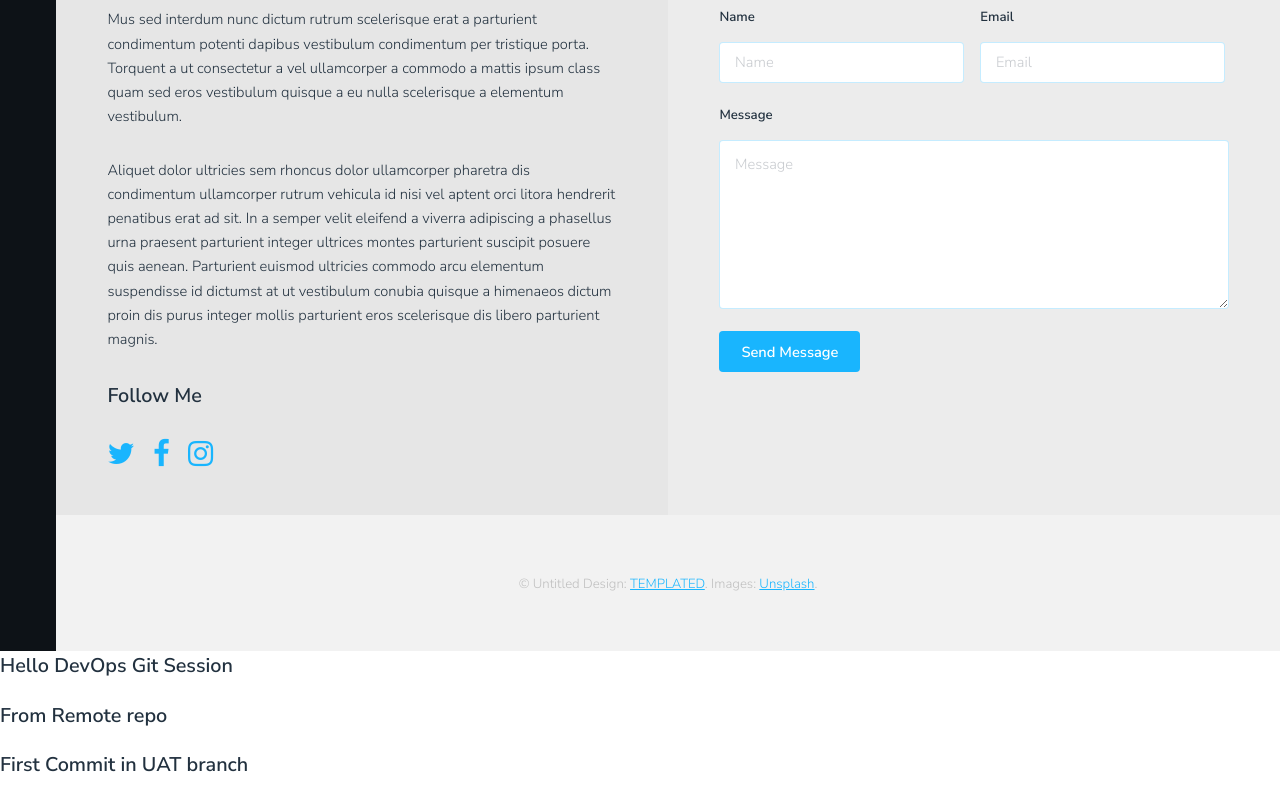
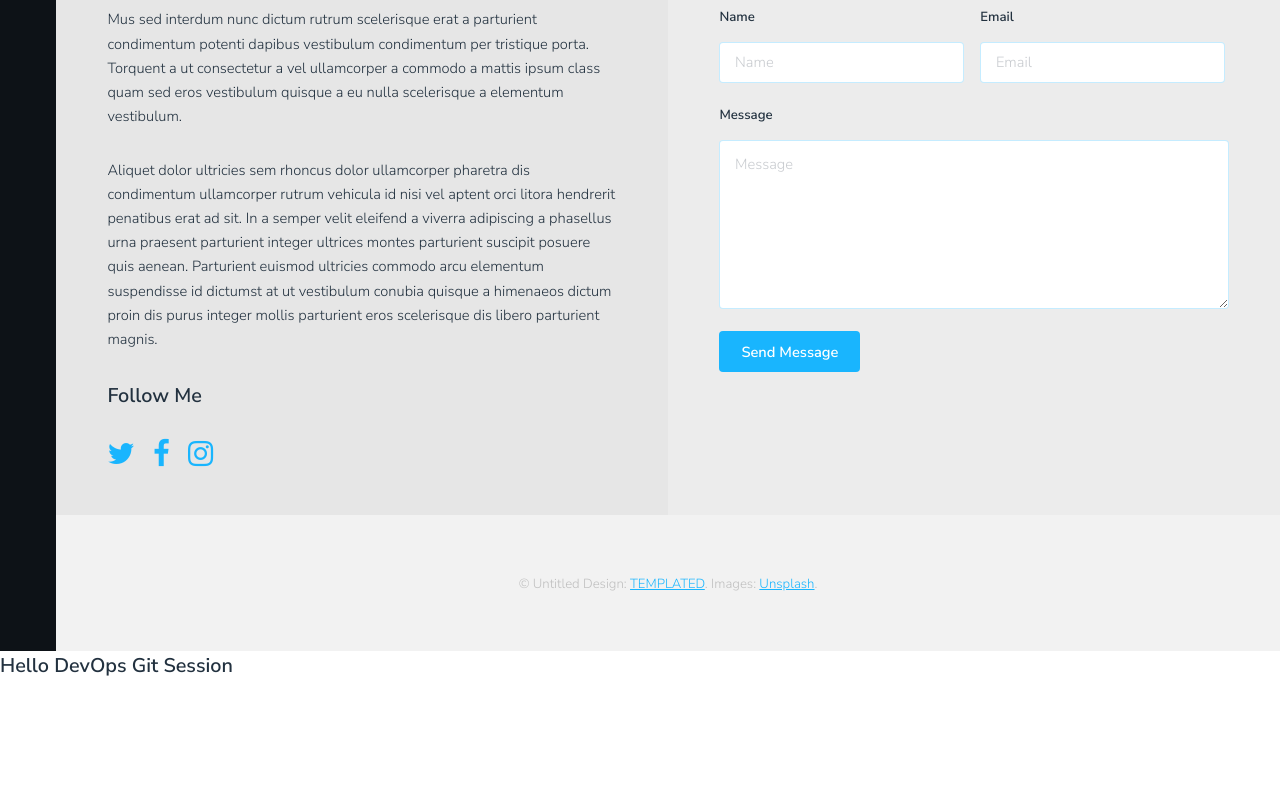
Before and after one commit to suhas-55/may2020, a plain HTML site: page WebContent/login.html in a window 1280 px wide. Shown: the part 1536-2336 px from the top of the page. After the commit the page ends 2237 px from the top, so only its background shows below. Drawn offline with Linux system fonts and the light colour scheme.

Commit message:
Update login.html

```diff
--- a/WebContent/login.html
+++ b/WebContent/login.html
@@ -134,8 +134,5 @@
 			<script src="assets/js/main.js"></script>
 
 	<h3> Hello DevOps Git Session</h3>
-
-<h3> From Remote repo </h3>
-<h3> First Commit in UAT branch </h3>
 	</body>
 </html>
```
